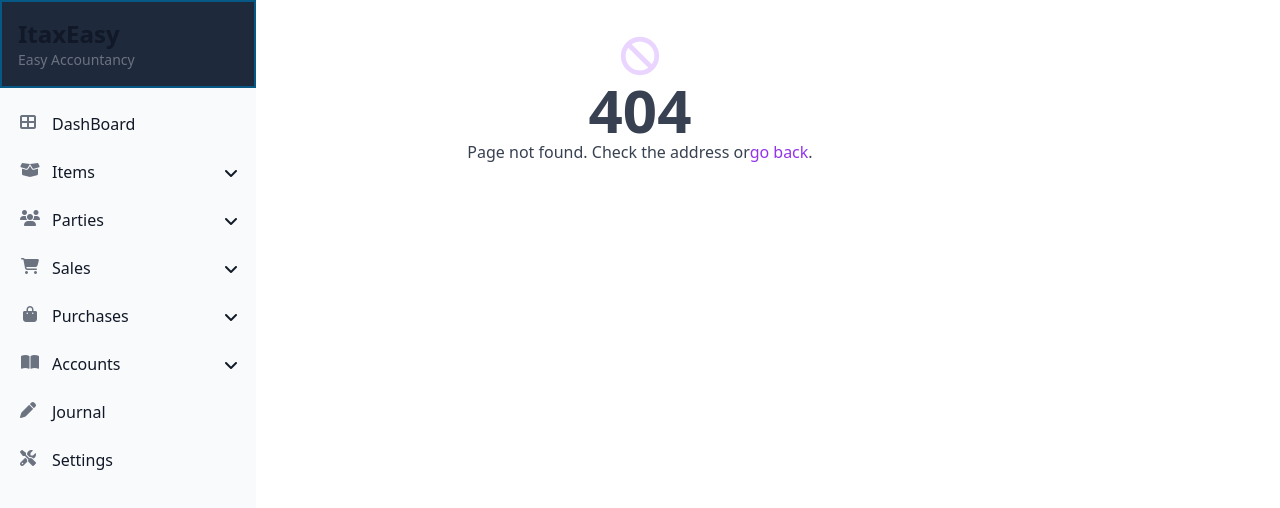
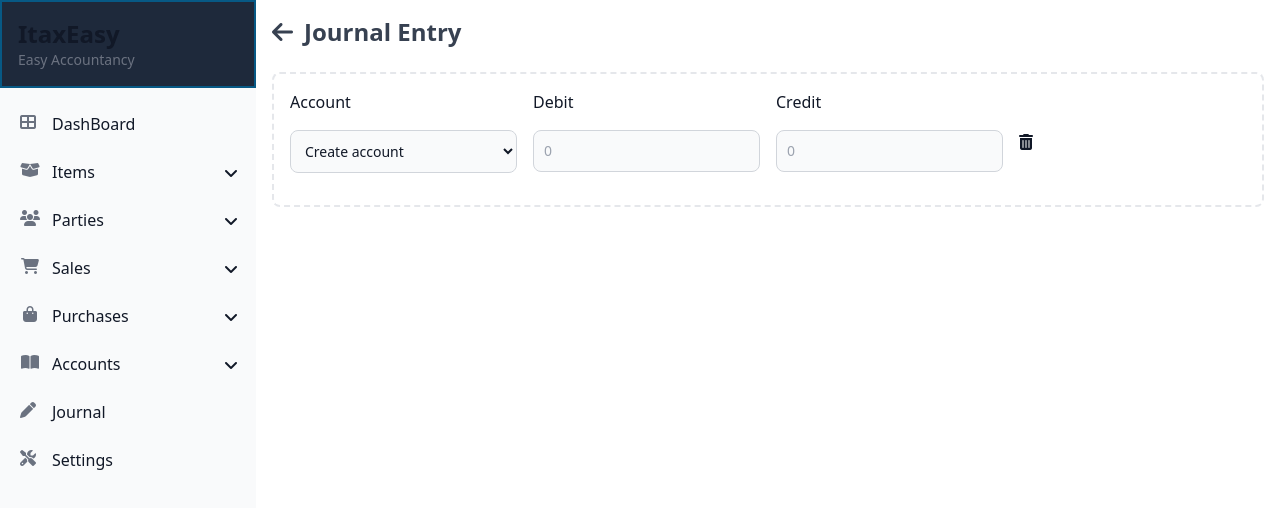
Before and after one commit to harshG775/dashboard, a React (Vite) app in the folder itaxeasy/: page /journal in a window 1280 px wide. Before the commit this address had no page. Shown: the top 508 px of the page. Built offline with nearby package versions, Linux system fonts and the light colour scheme.

Commit message:
almost completing only left sublink page

```diff
--- a/itaxeasy/src/PageRoutes.jsx
+++ b/itaxeasy/src/PageRoutes.jsx
@@ -3,6 +3,7 @@ import { Routes, Route } from "react-router-dom";
 import Home from "./pages/home/Home";
 import Setting from "./pages/settings/Setting";
 import BusinessDetails from "./pages/settings/businessDetails/BusinessDetails";
+import Journal from "./pages/journal/Journal";
 
 import NotFound404 from "./pages/notfound404/NotFound404";
 
@@ -12,8 +13,11 @@ export default function PageRoutes() {
 
         <Routes>
             <Route path="/" element={<Home />} />
+
             <Route path="/settings" element={<Setting />} />
             <Route path="/settings/business-details" element={<BusinessDetails />} />
+
+            <Route path="/journal" element={<Journal />} />
 
             <Route path="*" element={<NotFound404 />} />
         </Routes>
--- a/itaxeasy/src/layouts/sidebar/SideBar.jsx
+++ b/itaxeasy/src/layouts/sidebar/SideBar.jsx
@@ -192,7 +192,7 @@ function SidebarLinkToggle(prop) {
     <li>
         {typeof(item.nestedData) != "object"?
             <Link to={item.link} class="flex items-center p-2 text-gray-900 rounded-lg dark:text-white hover:bg-gray-100 dark:hover:bg-gray-700 group">
-                <i className={`${item.iconClassName}  flex-shrink-0 w-5 h-5 text-gray-500 transition duration-75 group-hover:text-gray-900 dark:text-gray-400 dark:group-hover:text-white`}></i>
+                <i className={`${item.iconClassName}  flex-shrink-0 w-5 h-5 text-gray-500 transition duration-75 group-hover:text-gray-900 dark:text-gray dark:group-hover:text-white`}></i>
                 <span class="flex-1 ml-3 whitespace-nowrap">
                     {item.title}
                     <br />
@@ -211,7 +211,7 @@ function SidebarLinkToggle(prop) {
         <ul id="dropdown-example" class={`${isLinkOpen?"":"hidden"} py-2 space-y-2`}>
             {typeof(item.nestedData) == "object"? item?.nestedData?.map((e,i)=>(
                 <li key={i}>
-                    <Link to={e.link} class="flex items-center w-full p-2 text-gray-900 transition duration-75 rounded-lg pl-11 group hover:bg-gray-100 dark:text-white dark:hover:bg-gray-700">
+                    <Link to={e.link} class="flex items-center w-full p-2 text-gray-900 transition duration-75 rounded-lg pl-11 group hover:bg-gray-100 dark:text-gray-500  dark:hover:bg-gray-700">
                     <i className={`${e.iconClassName}   flex-shrink-0 w-5 h-5 text-gray-500 transition duration-75 group-hover:text-gray-900 dark:text-gray-400 dark:group-hover:text-white`}></i>
                         {e.title}
                     </Link>
--- /dev/null
+++ b/itaxeasy/src/pages/journal/Journal.jsx
@@ -0,0 +1,37 @@
+import { Link } from "react-router-dom"
+export default function Journal() {
+    return (
+		<div className='p-4 sm:ml-64'>
+            <h2 className='flex mb-6 text-2xl font-semibold text-gray-700 dark:text-gray-200'>
+                <Link to='/'>
+                    <i className='fa-solid fa-arrow-left w-5 h-5 mr-3'></i>
+                    Journal Entry
+                </Link>
+            </h2>
+			<main className=' p-4 border-2 border-gray-200 border-dashed rounded-lg dark:border-gray-700 h-full overflow-y-auto'>
+                <ul className="grid sm:grid-cols-4 gap-4">
+                    <li>Account</li>
+                    <li>Debit</li>
+                    <li>Credit</li>
+                </ul>
+                <ul className="grid sm:grid-cols-4 gap-4 py-4">
+                    <li >
+                        <select id="countries" class="bg-gray-50 border border-gray-300 text-gray-900 text-sm rounded-lg focus:ring-blue-500 focus:border-blue-500 block w-full p-2.5 dark:bg-gray-700 dark:border-gray-600 dark:placeholder-gray-400 dark:text-white dark:focus:ring-blue-500 dark:focus:border-blue-500">
+                            <option selected>Create account</option>
+                        </select>
+                    </li>
+                    <li>
+                        <input type="text" name="text" id="text" class="bg-gray-50 border border-gray-300 text-gray-900 text-sm rounded-lg focus:ring-blue-500 focus:border-blue-500 block w-full p-2.5 dark:bg-gray-600 dark:border-gray-500 dark:placeholder-gray-400 dark:text-white" placeholder="0" required/>
+                    </li>
+                    <li>
+                        <input type="text" name="text" id="text" class="bg-gray-50 border border-gray-300 text-gray-900 text-sm rounded-lg focus:ring-blue-500 focus:border-blue-500 block w-full p-2.5 dark:bg-gray-600 dark:border-gray-500 dark:placeholder-gray-400 dark:text-white" placeholder="0" required/>
+                    </li>
+
+                    <li>
+                        <i className="fa-solid fa-trash-can cursor-pointer"></i>
+                    </li>
+                </ul>
+			</main>
+		</div>
+	);
+}
--- a/itaxeasy/src/pages/settings/businessDetails/BusinessDetails.jsx
+++ b/itaxeasy/src/pages/settings/businessDetails/BusinessDetails.jsx
@@ -2,12 +2,12 @@ import { Link } from "react-router-dom"
 export default function BusinessDetails() {
     return (
 		<div className='p-4 sm:ml-64'>
-			<Link to='/settings'>
-				<h2 className='mb-6 text-2xl font-semibold text-gray-700 dark:text-gray-200'>
-					<i className='fa-solid fa-arrow-left w-5 h-5 mr-3'></i>
-					Business Details
-				</h2>
-			</Link>
+			<h2 className='flex mb-6 text-2xl font-semibold text-gray-700 dark:text-gray-200'>
+				<Link to='/settings'>
+						<i className='fa-solid fa-arrow-left w-5 h-5 mr-3'></i>
+						Business Details
+				</Link>
+			</h2>
 			<main className=' p-4 border-2 border-gray-200 border-dashed rounded-lg dark:border-gray-700 h-full overflow-y-auto'>
 				<form>
 					<div className='grid md:grid-cols-2 md:gap-6'>
@@ -220,7 +220,7 @@ export default function BusinessDetails() {
 					</div>
 
 					<div>
-                    <button type='submit' class='px-12 mt-4 text-white bg-blue-700 hover:bg-blue-800 focus:ring-4 focus:outline-none focus:ring-blue-300 font-medium rounded-lg text-sm w-full sm:w-auto py-2.5 text-center dark:bg-blue-600 dark:hover:bg-blue-700 dark:focus:ring-blue-800'>
+                    <button type='submit' class=' px-12 mt-4 text-white bg-blue-700 hover:bg-blue-800 focus:ring-4 focus:outline-none focus:ring-blue-300 font-medium rounded-lg text-sm w-full sm:w-auto py-2.5 text-center dark:bg-blue-600 dark:hover:bg-blue-700 dark:focus:ring-blue-800'>
 						Submit
 					</button>
                     </div>
```
